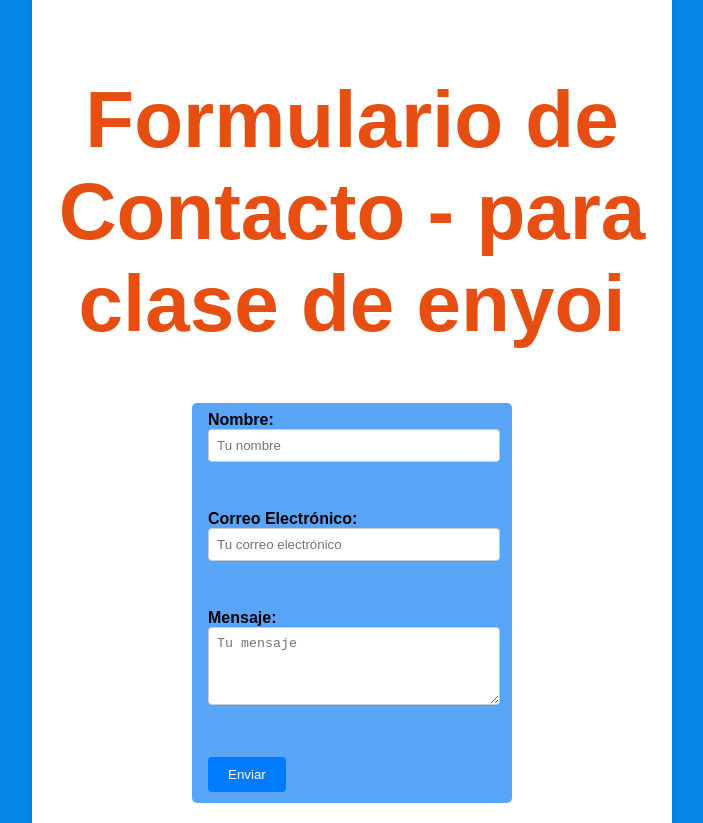
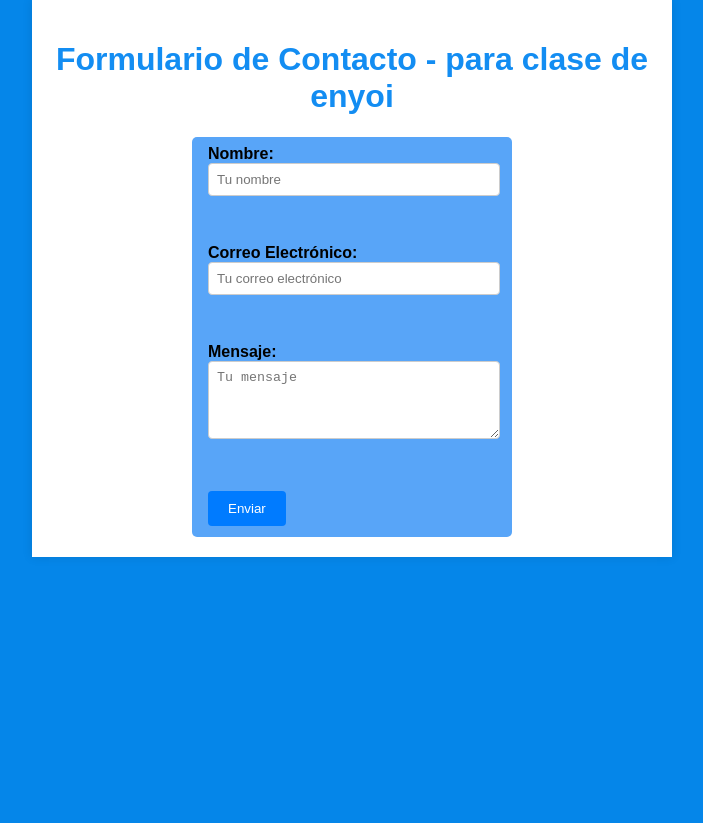
Before and after one commit to erozog125/cohorteVII-deploy, a plain HTML site: page index.html in a window 1280 px wide. Shown: the whole page, without its empty margins (288-991 px from the left). After the commit the page ends 800 px from the top, so only its background shows below. Drawn offline with nearby package versions, Linux system fonts and the light colour scheme; some packages are replaced by stand-ins of ours; a script that the page names is missing.

Commit message:
Cambio en estilos

```diff
--- a/style.css
+++ b/style.css
@@ -18,8 +18,8 @@ body {
 
 h1 {
   text-align: center;
-  color: #e64e12;
-  font-size: 5rem;
+  color: #138df2;
+  font-size: 2rem;
 }
 
 form {
```
